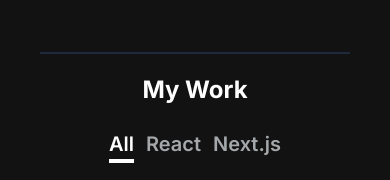
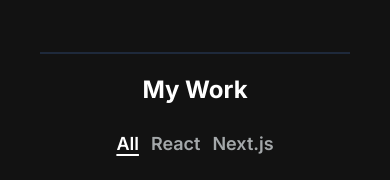
Before and after one commit to jake5007/portfolio_website, a Next.js app: page / in a window 390 px wide. Shown: the part 1428-1608 px from the top of the page. Built offline with nearby package versions, Linux system fonts and the light colour scheme.

Commit message:
tab styles modified

```diff
--- a/components/Work.tsx
+++ b/components/Work.tsx
@@ -21,7 +21,7 @@ const Work = () => {
             key={tab.id}
             active={currTab === tab.id}
             onTabChange={() => setCurrTab((prev) => tab.id)}
-            customTextClasses="text-xl decoration-4 underline-offset-8"
+            customTextClasses="text-lg sm:text-xl decoration-2 sm:decoration-4 underline-offset-4 sm:underline-offset-8"
           >
             {tab.title}
           </TabBtn>
```
